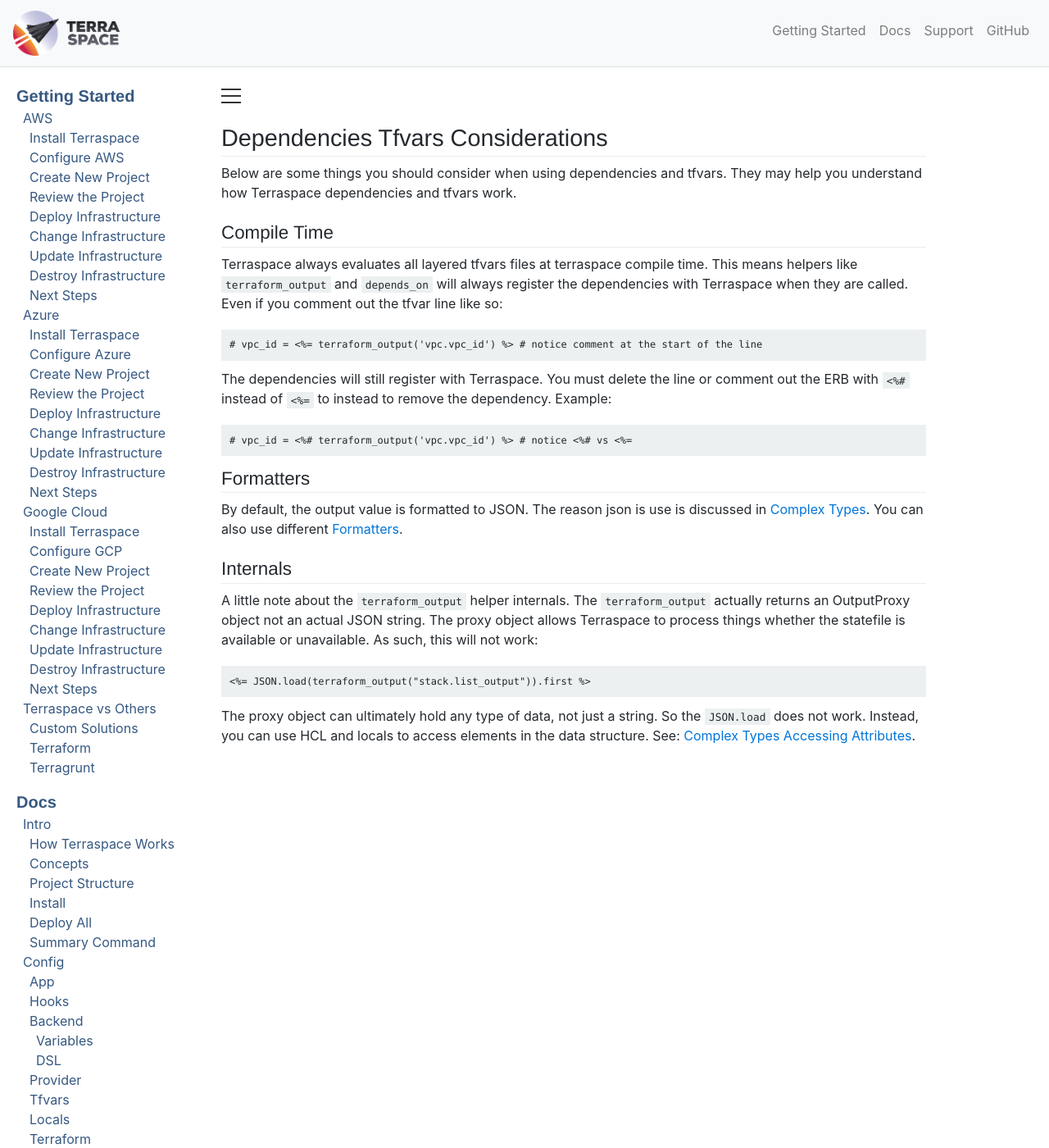
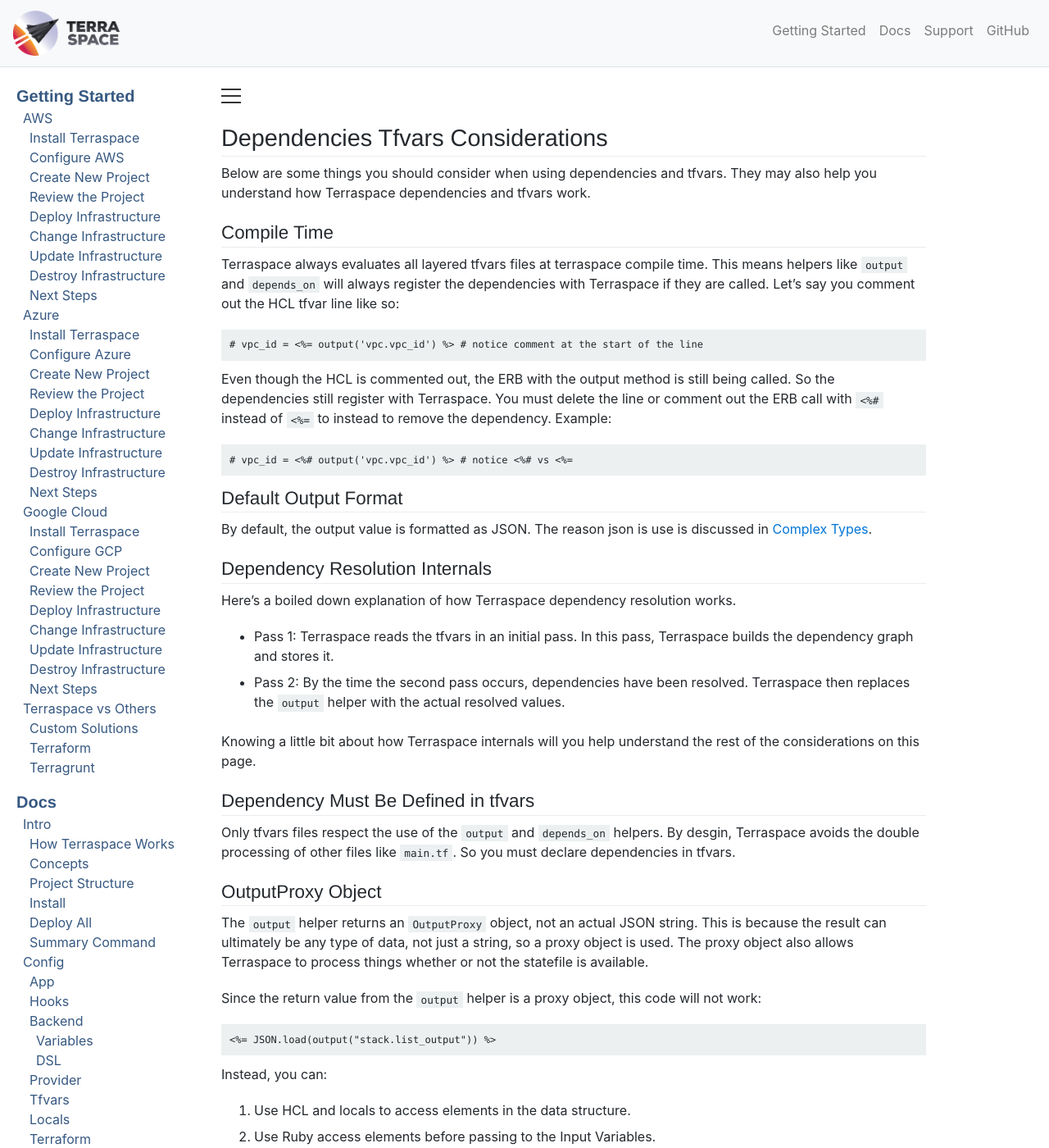
Before and after one commit to boltops-tools/terraspace-docs, a Jekyll site: the page built from _docs/dependencies/tfvars/considerations.md, in a window 1280 px wide and 1400 px high. Shown: the whole window at 82% size. Built offline with Jekyll 4.4.1, drawn with Linux system fonts in a browser that asks for light colours; a script that is not in the unit is left out; some of the changed text lies outside the part shown.

Commit message:
rename output helper and to_ruby concept

```diff
--- a/_docs/dependencies/tfvars/considerations.md
+++ b/_docs/dependencies/tfvars/considerations.md
@@ -4,26 +4,46 @@
 categories: dependencies-tfvars
 ---
 
-Below are some things you should consider when using dependencies and tfvars.  They may help you understand how Terraspace dependencies and tfvars work.
+Below are some things you should consider when using dependencies and tfvars.  They may also help you understand how Terraspace dependencies and tfvars work.
 
 ## Compile Time
 
-Terraspace always evaluates all layered tfvars files at terraspace compile time. This means helpers like `terraform_output` and `depends_on` will always register the dependencies with Terraspace when they are called. Even if you comment out the tfvar line like so:
+Terraspace always evaluates all layered tfvars files at terraspace compile time. This means helpers like `output` and `depends_on` will always register the dependencies with Terraspace if they are called. Let's say you comment out the HCL tfvar line like so:
 
-    # vpc_id = <%= terraform_output('vpc.vpc_id') %> # notice comment at the start of the line
+    # vpc_id = <%= output('vpc.vpc_id') %> # notice comment at the start of the line
 
-The dependencies will still register with Terraspace. You must delete the line or comment out the ERB with `<%#` instead of `<%=` to instead to remove the dependency.  Example:
+Even though the HCL is commented out, the ERB with the output method is still being called. So the dependencies still register with Terraspace. You must delete the line or comment out the ERB call with `<%#` instead of `<%=` to instead to remove the dependency.  Example:
 
-    # vpc_id = <%# terraform_output('vpc.vpc_id') %> # notice <%# vs <%=
+    # vpc_id = <%# output('vpc.vpc_id') %> # notice <%# vs <%=
 
-## Formatters
+## Default Output Format
 
-By default, the output value is formatted to JSON. The reason json is use is discussed in [Complex Types]({% link _docs/dependencies/tfvars/complex.md %}). You can also use different [Formatters]({% link _docs/dependencies/tfvars/formatters.md %}).
+By default, the output value is formatted as JSON. The reason json is use is discussed in [Complex Types]({% link _docs/dependencies/tfvars/complex.md %}).
 
-## Internals
+## Dependency Resolution Internals
 
-A little note about the `terraform_output` helper internals. The `terraform_output` actually returns an OutputProxy object not an actual JSON string. The proxy object allows Terraspace to process things whether the statefile is available or unavailable. As such, this will not work:
+Here's a boiled down explanation of how Terraspace dependency resolution works.
 
-    <%= JSON.load(terraform_output("stack.list_output")).first %>
+* Pass 1: Terraspace reads the tfvars in an initial pass. In this pass, Terraspace builds the dependency graph and stores it.
+* Pass 2: By the time the second pass occurs, dependencies have been resolved. Terraspace then replaces the `output` helper with the actual resolved values.
 
-The proxy object can ultimately hold any type of data, not just a string. So the `JSON.load` does not work. Instead, you can use HCL and locals to access elements in the data structure. See: [Complex Types Accessing Attributes]({% link _docs/dependencies/tfvars/complex.md %}).
+Knowing a little bit about how Terraspace internals will you help understand the rest of the considerations on this page.
+
+## Dependency Must Be Defined in tfvars
+
+Only tfvars files respect the use of the `output` and `depends_on` helpers. By desgin, Terraspace avoids the double processing of other files like `main.tf`. So you must declare dependencies in tfvars.
+
+## OutputProxy Object
+
+The `output` helper returns an `OutputProxy` object, not an actual JSON string. This is because the result can ultimately be any type of data, not just a string, so a proxy object is used. The proxy object also allows Terraspace to process things whether or not the statefile is available.
+
+Since the return value from the `output` helper is a proxy object, this code will not work:
+
+    <%= JSON.load(output("stack.list_output")) %>
+
+Instead, you can:
+
+1. Use HCL and locals to access elements in the data structure.
+2. Use Ruby access elements before passing to the Input Variables.
+
+Both methods are covered in the [Complex Types Docs]({% link _docs/dependencies/tfvars/complex.md %}).
```
Also changed, not shown: _docs/config/reference.md (+1 -1 lines), _docs/dependencies/deploy-multiple.md (+2 -2 lines), _docs/dependencies/tfvars.md (+7 -7 lines), _docs/dependencies/tfvars/complex.md (+39 -7 lines), _docs/dependencies/tfvars/formatters.md (deleted, +0 -36 lines), _docs/tfvars/dynamic.md (+7 -4 lines).
